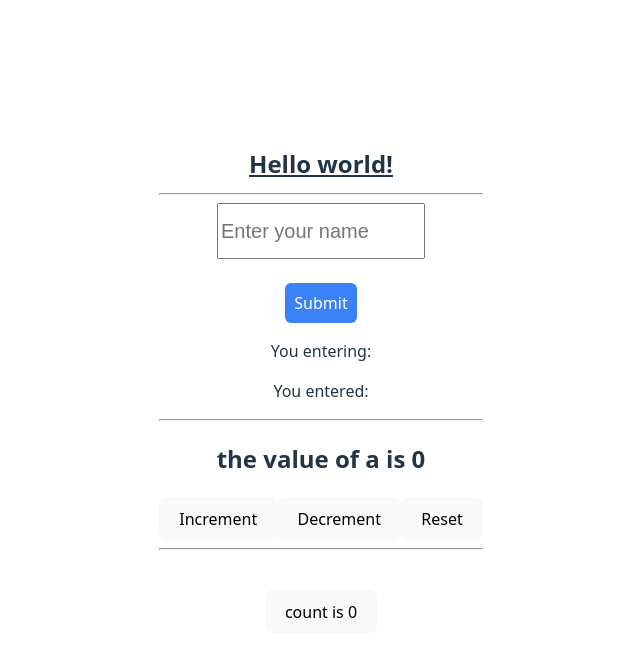
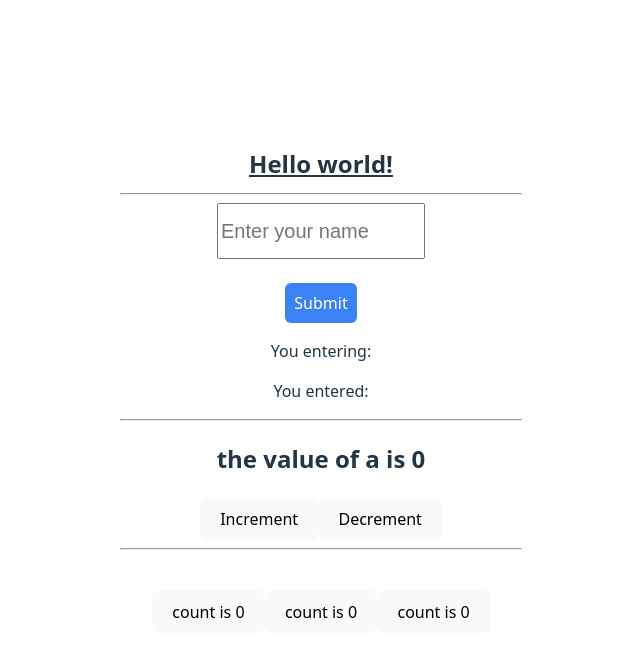
Before and after one commit to poojanpatel-bacancy/react-learn-1, a React (Vite) app: page / in a window 1280 px wide. Shown: the top 656 px of the page, without its empty margins (319-959 px from the left). Built offline with nearby package versions, Linux system fonts and the light colour scheme.

Commit message:
function calling in same component & conditional render html

```diff
--- a/src/App.tsx
+++ b/src/App.tsx
@@ -1,8 +1,17 @@
 import { useState } from 'react'
 import './App.css'
 
+function Button() {
+    const [count, setCount] = useState(0)
+    return (
+        <button onClick={() => { setCount(count + 1) }}>
+            count is {count}
+        </button>
+    )
+}
+
 function App() {
-    const [count, setCount] = useState(0)
+    // const [count, setCount] = useState(0)
 
     const [a, setA] = useState(0);
 
@@ -62,13 +71,23 @@ function App() {
                 <h2>the value of a is {a}</h2>
                 <button onClick={handleIncrementA}>Increment</button>
                 <button onClick={handleDecrementA}>Decrement</button>
-                <button onClick={() => setA(0)}>Reset</button>
+                {a > 0 && (
+                    <button onClick={() => setA(0)}>Reset</button>
+                )}
+                {/* <button onClick={() => setA(0)}>Reset</button> */}
             </div>
             <hr />
             <div className="card">
+                {/* <button onClick={() => { setCount(count + 1) }}>
+                    count is {count}
+                </button>
                 <button onClick={() => { setCount(count + 1) }}>
                     count is {count}
-                </button>
+                </button> */}
+
+                <Button />
+                <Button />
+                <Button />
             </div>
         </>
     )
```
